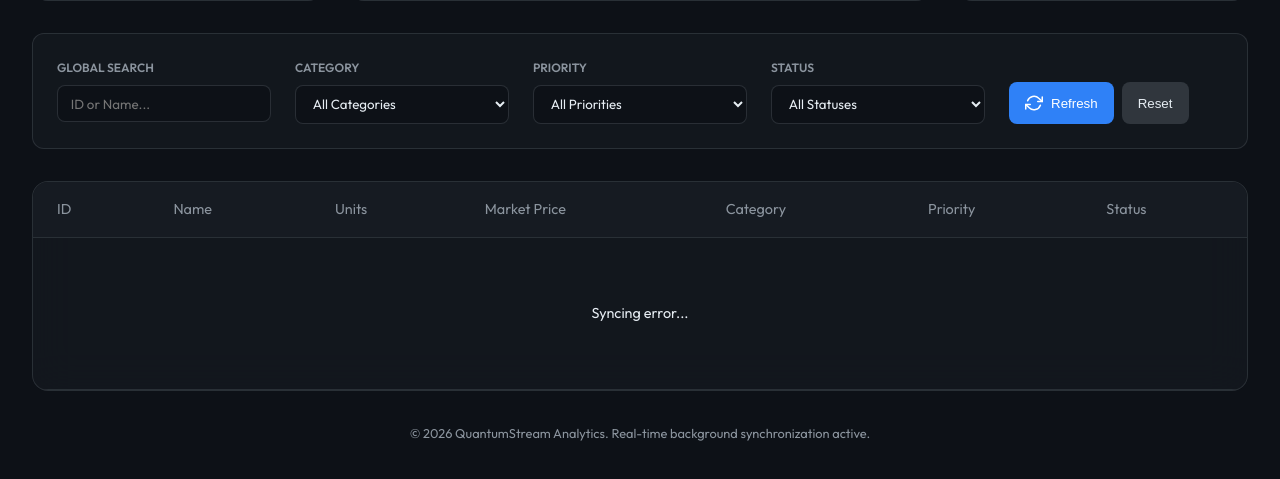
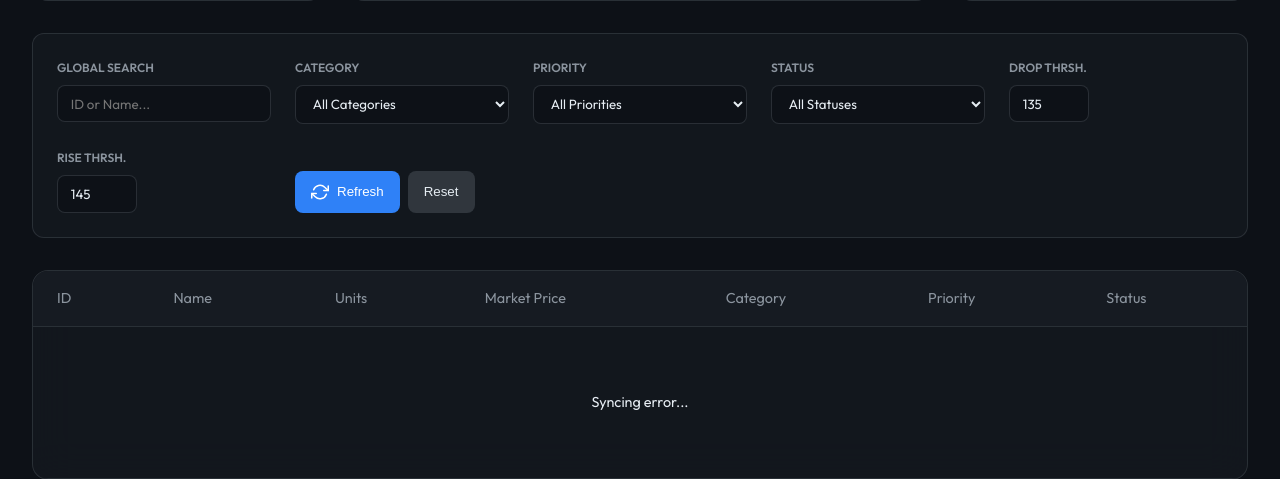
Before and after one commit to fluidpotata/vibe-coded-app-for-cloudwatch, a Flask app: page / in a window 1280 px wide. Shown: the part 446-925 px from the top of the page. Before the commit the page ends 887 px from the top, so only its background shows below. Run offline with Flask 3, Linux system fonts and the light colour scheme; data that the repository does not hold is empty; parts of the project's set-up code (start-up, migrations or seed data) failed here and were passed over.

Commit message:
Alert sliding

```diff
--- a/app.py
+++ b/app.py
@@ -28,7 +28,11 @@
 # Graceful initialization
 try:
     if not redis_client.exists('base_price'):
-        redis_client.set('base_price', 60.0)
+        redis_client.set('base_price', 85.0)
+    if not redis_client.exists('price_drop_threshold'):
+        redis_client.set('price_drop_threshold', 60.0)
+    if not redis_client.exists('price_rise_threshold'):
+        redis_client.set('price_rise_threshold', 120.0)
     logger.info("Successfully connected to Redis and initialized state.")
 except redis.ConnectionError:
     logger.error("Failed to connect to Redis on startup. Ensure Redis is running.")
@@ -82,7 +86,7 @@
         time.sleep(1)
         if time.time() - LAST_UPDATE_TIME >= NEXT_UPDATE_INTERVAL:
             current_price = get_base_price()
-            change = random.uniform(-3, 3)
+            change = random.uniform(-9, 9)
             new_price = max(10, current_price + change)
 
             update_base_price(new_price)
@@ -90,11 +94,18 @@
             LAST_UPDATE_TIME = time.time()
             NEXT_UPDATE_INTERVAL = random.randint(5, 10)
 
+            # Get thresholds from Redis
+            try:
+                drop_threshold = float(redis_client.get('price_drop_threshold') or 135.0)
+                rise_threshold = float(redis_client.get('price_rise_threshold') or 145.0)
+            except (redis.ConnectionError, ValueError, TypeError):
+                drop_threshold, rise_threshold = 135.0, 145.0
+
             # --- STRUCTURED LOGGING ---
-            if new_price < 135:
-                logger.warning("CRITICAL_PRICE_DROP", extra={"current_price": round(new_price, 2)})
-            elif new_price > 145:
-                logger.warning("CRITICAL_PRICE_RISE", extra={"current_price": round(new_price, 2)})
+            if new_price < drop_threshold:
+                logger.warning("CRITICAL_PRICE_DROP", extra={"current_price": round(new_price, 2), "threshold": drop_threshold})
+            elif new_price > rise_threshold:
+                logger.warning("CRITICAL_PRICE_RISE", extra={"current_price": round(new_price, 2), "threshold": rise_threshold})
             else:
                 logger.info("Persistent price updated", extra={"current_price": round(new_price, 2)})
 
@@ -131,6 +142,32 @@
     history = get_price_history()
     return jsonify(history)
 
+from flask import request
+
+@app.route('/api/thresholds', methods=['GET', 'POST'])
+def handle_thresholds():
+    if request.method == 'GET':
+        try:
+            drop_threshold = float(redis_client.get('price_drop_threshold') or 135.0)
+            rise_threshold = float(redis_client.get('price_rise_threshold') or 145.0)
+            return jsonify({
+                "price_drop_threshold": drop_threshold,
+                "price_rise_threshold": rise_threshold
+            })
+        except redis.ConnectionError:
+            return jsonify({"error": "Redis connection error"}), 500
+
+    if request.method == 'POST':
+        data = request.get_json()
+        try:
+            if 'price_drop_threshold' in data:
+                redis_client.set('price_drop_threshold', float(data['price_drop_threshold']))
+            if 'price_rise_threshold' in data:
+                redis_client.set('price_rise_threshold', float(data['price_rise_threshold']))
+            return jsonify({"status": "success"})
+        except (redis.ConnectionError, ValueError, TypeError) as e:
+            return jsonify({"error": str(e)}), 400
+
 if __name__ == '__main__':
     os.makedirs('templates', exist_ok=True)
     os.makedirs('static/css', exist_ok=True)
--- a/static/js/main.js
+++ b/static/js/main.js
@@ -15,6 +15,9 @@
     const maxValEl = document.getElementById('max-val');
     const countdownBar = document.getElementById('countdown-bar');
     const resetBtn = document.getElementById('reset-btn');
+
+    const dropThresholdEl = document.getElementById('drop-threshold');
+    const riseThresholdEl = document.getElementById('rise-threshold');
 
     let allData = [];
     let prevBasePrice = 0;
@@ -179,8 +182,46 @@
 
     refreshBtn.addEventListener('click', () => { fetchData(); startCountdown(); });
 
+    // Fetch Thresholds
+    async function fetchThresholds() {
+        try {
+            const res = await fetch('/api/thresholds');
+            if (res.ok) {
+                const data = await res.json();
+                if (data.price_drop_threshold) {
+                    dropThresholdEl.value = data.price_drop_threshold;
+                }
+                if (data.price_rise_threshold) {
+                    riseThresholdEl.value = data.price_rise_threshold;
+                }
+            }
+        } catch (error) {
+            console.error('Error fetching thresholds:', error);
+        }
+    }
+
+    // Update Thresholds
+    async function updateThresholds() {
+        try {
+            await fetch('/api/thresholds', {
+                method: 'POST',
+                headers: { 'Content-Type': 'application/json' },
+                body: JSON.stringify({
+                    price_drop_threshold: dropThresholdEl.value,
+                    price_rise_threshold: riseThresholdEl.value
+                })
+            });
+        } catch (error) {
+            console.error('Error updating thresholds:', error);
+        }
+    }
+
+    dropThresholdEl.addEventListener('change', updateThresholds);
+    riseThresholdEl.addEventListener('change', updateThresholds);
+
     // Initial Fetch
     initChart();
     fetchData();
+    fetchThresholds();
     startCountdown();
 });
--- a/templates/index.html
+++ b/templates/index.html
@@ -125,6 +125,15 @@
                         <option value="Failed">Failed</option>
                     </select>
                 </div>
+                <!-- Threshold Controls -->
+                <div class="control-item">
+                    <label>Drop Thrsh.</label>
+                    <input type="number" id="drop-threshold" value="135" style="width: 80px;">
+                </div>
+                <div class="control-item">
+                    <label>Rise Thrsh.</label>
+                    <input type="number" id="rise-threshold" value="145" style="width: 80px;">
+                </div>
                 <div class="control-item action">
                     <button id="refresh-btn" class="btn-primary">
                         <svg xmlns="http://www.w3.org/2000/svg" width="18" height="18" viewBox="0 0 24 24" fill="none"
```
